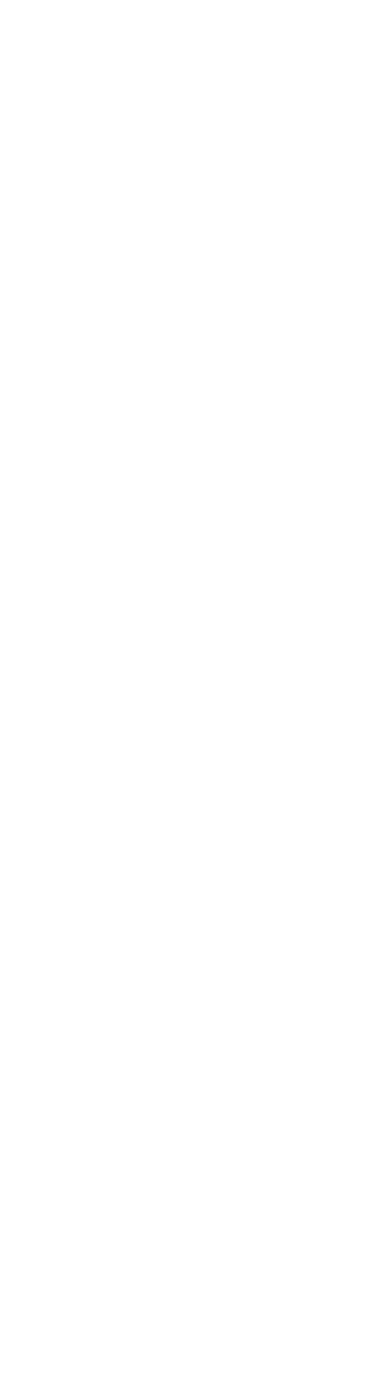
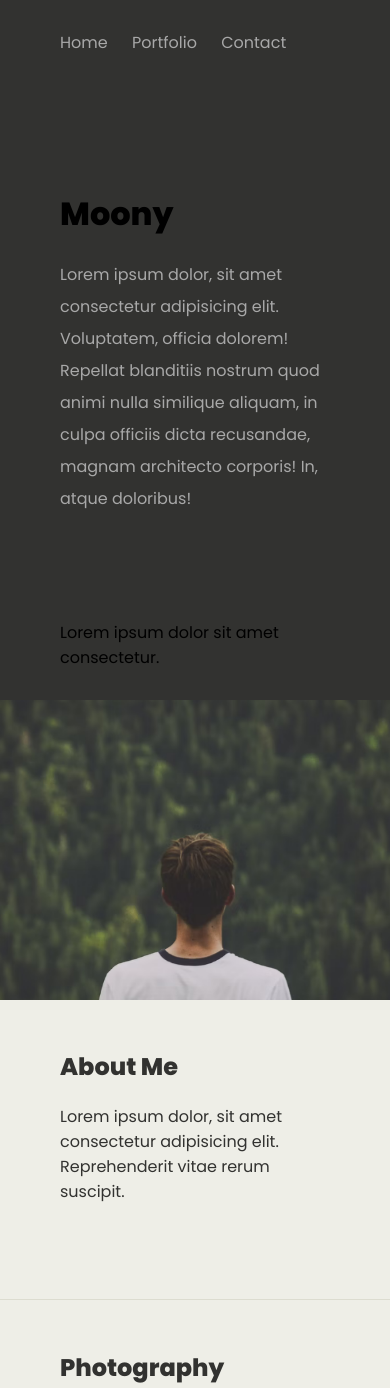
Before and after one commit to anwarmoazam/Course--Build-Layouts-with-CSS-Grid, a plain HTML site: page 5-Portfolio-Full-Width-Personal-Site-Layout/index.html in a window 390 px wide. Shown: the top 1388 px of the page. Before the commit the page ends 844 px from the top, so only its background shows below. Drawn offline with Linux system fonts and the light colour scheme.

Commit message:
full-screen layout

```diff
--- a/5-Portfolio-Full-Width-Personal-Site-Layout/css/styles.css
+++ b/5-Portfolio-Full-Width-Personal-Site-Layout/css/styles.css
@@ -4,3 +4,97 @@ body {
   margin: 0;
   font-family: "Poppins";
 }
+
+main{
+  display: grid;
+  grid-template-columns: 1.2fr 1fr 1fr;
+  min-height: 100%;
+}
+
+.panel{
+  display: grid;
+  grid-template-columns: 1fr;
+}
+.panel .text{
+  background: #eeeee7;
+  color: #323230;
+  padding: 30px 60px;
+}
+
+/* welcome panel */
+.panel.welcome{
+  background: #323230;
+  padding: 30px 60px;
+  grid-auto-rows: 1fr;
+}
+.panel.welcome nav a{
+  color: #a8a8a8;
+  text-decoration: none;
+  margin-right: 20px;
+}
+.panel.welcome p{
+  color: #a8a8a8;
+  max-width: 540px;
+  line-height: 2em;
+}
+.panel.welcome footer{
+  align-self: end;
+}
+
+/* about panel */
+.panel.about{
+  grid-template-rows: 3fr 1fr;
+  overflow: hidden;
+}
+.panel.about img{
+  min-width: 100%;
+  min-height: 100%;
+}
+
+/* photos panel */
+.panel.photos{
+  grid-template-rows: 1fr 3fr;
+  overflow: hidden;
+}
+.panel.photos img{
+  min-width: 100%;
+  min-height: 100%;
+}
+
+@media screen and (max-width: 1400px){
+  main{
+    grid-template-columns: 1fr 1fr;
+  }
+  .panel.photos{
+    grid-column: span 2;
+    grid-template-columns: 1fr 1fr;
+    grid-template-rows: 1fr;
+  }
+}
+
+@media screen and (max-width: 960px){
+  main{
+    grid-template-columns: 100%;
+    grid-template-rows: 500px 400px 400px;
+  }
+  .panel.about{
+    grid-row: 2;
+    grid-template-columns: 1fr 1fr;
+    grid-template-rows: 1fr;
+  }
+  .panel img{
+    width: 100%;
+  }
+}
+
+@media screen and (max-width: 680px){
+  main{
+    grid-template-rows: 700px 600px 600px;
+  }
+  .panel.about, .panel.photos{
+    grid-template-columns: 1fr;
+    grid-column: span 1;
+    grid-template-rows: 1fr 1fr;
+    border-bottom: 1px solid #dcdcd0;
+  }
+}
--- a/5-Portfolio-Full-Width-Personal-Site-Layout/index.html
+++ b/5-Portfolio-Full-Width-Personal-Site-Layout/index.html
@@ -7,6 +7,35 @@
   <link rel="stylesheet" href="./css/styles.css">
 </head>
 <body>
-
+  <main>
+    <div class="panel welcome">
+      <nav>
+        <a href="/">Home</a>
+        <a href="/">Portfolio</a>
+        <a href="/">Contact</a>
+      </nav>
+      <div>
+        <h1>Moony</h1>
+        <p>Lorem ipsum dolor, sit amet consectetur adipisicing elit. Voluptatem, officia dolorem! Repellat blanditiis nostrum quod animi nulla similique aliquam, in culpa officiis dicta recusandae, magnam architecto corporis! In, atque doloribus!</p>
+      </div>
+      <footer>
+        Lorem ipsum dolor sit amet consectetur.
+      </footer>
+    </div>
+    <div class="panel about">
+      <img src="./img/1.png" alt="main pic">
+      <div class="text">
+        <h2>About Me</h2>
+        <p>Lorem ipsum dolor, sit amet consectetur adipisicing elit. Reprehenderit vitae rerum suscipit.</p>
+      </div>
+    </div>
+    <div class="panel photos">
+      <div class="text">
+        <h2>Photography</h2>
+        <p>Lorem ipsum dolor sit amet consectetur adipisicing elit. Neque voluptatem qui officiis!</p>
+      </div>
+      <img src="./img/2.png" alt="landscape pic">
+    </div>
+  </main>
 </body>
 </html>
```
